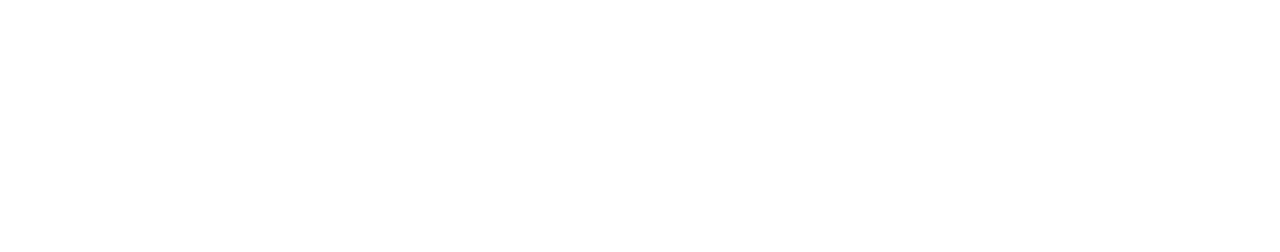
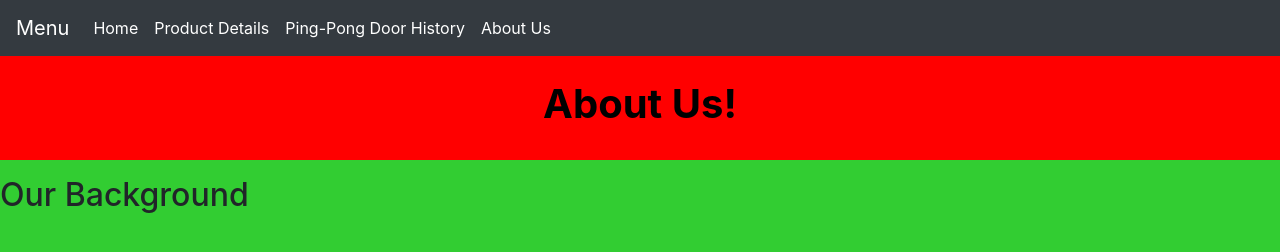
Before and after one commit to devoncward/creativeProject1, a plain HTML site: page aboutUs.html in a window 1280 px wide. Drawn offline with nearby package versions, Linux system fonts and the light colour scheme.

Commit message:
Formatted the About Us page to mirror the Index.html

```diff
--- a/aboutUs.html
+++ b/aboutUs.html
@@ -0,0 +1,49 @@
+<!DOCTYPE html>
+<html>
+  <head>
+    <meta charset="utf-8">
+    <link rel="stylesheet" href="https://stackpath.bootstrapcdn.com/bootstrap/4.3.1/css/bootstrap.min.css" integrity="sha384-ggOyR0iXCbMQv3Xipma34MD+dH/1fQ784/j6cY/iJTQUOhcWr7x9JvoRxT2MZw1T" crossorigin="anonymous">
+    <link rel="stylesheet" href="./style.css">
+    <script src="javascript.js"></script>
+    <title>Creative Project 1</title>
+  </head>
+  <body>
+    <nav id="topNavBar" class="navbar navbar-expand-lg navbar-dark bg-dark">
+      <a class="navbar-brand" href="#">Menu</a>
+      <button class="navbar-toggler" type="button" data-toggle="collapse" data-target="#navbarNav" aria-controls="navbarNav" aria-expanded="false" aria-label="Toggle navigation">
+        <span class="navbar-toggler-icon"></span>
+      </button>
+      <div class="collapse navbar-collapse" id="navbarNav">
+        <ul class="navbar-nav">
+          <li class="nav-item active">
+            <a class="nav-link" href="./index.html">Home <span class="sr-only">(current)</span></a>
+          </li>
+          <li class="nav-item dropdown">
+            <a class="nav-link" onclick="printConsole()" href="#">Product Details</a>
+          </li>
+          <li class="nav-item dropdown">
+            <a class="nav-link" href="#">Ping-Pong Door History</a>
+          </li>
+          <li class="nav-item dropdown">
+            <a class="nav-link" onclick="movePingPongBall()" href="#">About Us</a>
+          </li>
+        </ul>
+      </div>
+    </nav>
+    <div id="introTitle">
+      <br>
+      <h1 id="introWords">
+        About Us!
+      </h1>
+      <br>
+    </div>
+    <div id="mainPictureListArea">
+      <p>
+        <h2>
+          Our Background
+        </h2>
+
+      </p>
+    </div>
+  </body>
+</html>
```
Also changed, not shown: index.html (+1 -1 lines).
